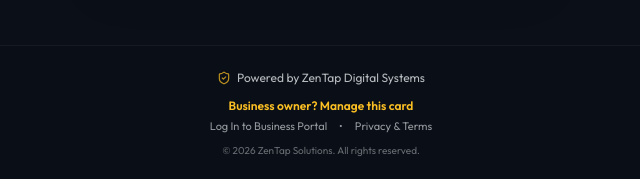
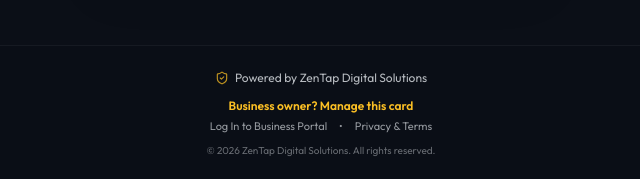
Before and after one commit to MeetBorad/Zentap.ai, a Next.js app: page /r/1/review in a window 1280 px wide. Shown: the part 1538-1717 px from the top of the page, without its empty margins (319-959 px from the left). Built offline with nearby package versions, Linux system fonts and the light colour scheme; no server answers; the database is empty; a web font is replaced by a local one.

Commit message:
fix(brand): enforce ZenTap brand name consistency, Powered by ZenTap Digital Solutions, and 2026 copyright notice v1.54.34

```diff
--- a/src/app/api/admin/owner-credentials/route.ts
+++ b/src/app/api/admin/owner-credentials/route.ts
@@ -48,7 +48,7 @@ export async function GET() {
     // Fallback sample clients if DB returned empty
     if (clients.length === 0) {
       clients = [
-        { business_id: "ZT-0004", business_name: "Zentap Digital Solutions", city: "Ahmedabad", owner_name: "Meet", owner_phone: "+91 92745 60880", owner_email: "meetborad@hotmail.com" },
+        { business_id: "ZT-0004", business_name: "ZenTap Digital Solutions", city: "Ahmedabad", owner_name: "Meet", owner_phone: "+91 92745 60880", owner_email: "meetborad@hotmail.com" },
         { business_id: "ZT-0001", business_name: "Café Aroma Bodakdev", city: "Ahmedabad", owner_name: "Aarav Sharma", owner_phone: "+91 98250 12345", owner_email: "contact@cafearoma.in" },
         { business_id: "ZT-0002", business_name: "Smile Dental Clinic", city: "Surat", owner_name: "Dr. Priya Patel", owner_phone: "+91 98251 23456", owner_email: "smiledental@gmail.com" },
         { business_id: "ZT-0003", business_name: "Urban Hair Salon", city: "Vadodara", owner_name: "Rohan Mehta", owner_phone: "+91 98252 34567", owner_email: "urbanhairsalon@gmail.com" },
--- a/src/app/r/[slug]/page.tsx
+++ b/src/app/r/[slug]/page.tsx
@@ -242,7 +242,7 @@ export default async function Page({
 
   const effectiveBiz: BusinessRecord = {
     id: clientRecord?.business_id || pageConfig?.business_id || biz?.id || pageConfig?.tag_id || "ZT-0004",
-    name: clientRecord?.business_name || cfg.title || pageConfig?.business_name || biz?.name || "ZenTap Digital Solutions",
+    name: (clientRecord?.business_name || cfg.title || pageConfig?.business_name || biz?.name || "ZenTap Digital Solutions").replace(/\bZentap\b/g, "ZenTap"),
     slug: (clientRecord?.business_id || pageConfig?.business_id || biz?.slug || pageConfig?.tag_id || "zentap").toLowerCase(),
     review_url: clientRecord?.google_review_link || cfg.google_link || biz?.google_review_link || "https://g.page/r/CdJX2OGu1yhoEAI/review",
     google_review_link: clientRecord?.google_review_link || cfg.google_link || biz?.google_review_link || "https://g.page/r/CdJX2OGu1yhoEAI/review",
@@ -432,7 +432,7 @@ export default async function Page({
       <ZenTapHubPage
         business={{
           ...effectiveBiz,
-          name: clientRecord?.business_name || cfg.title || effectiveBiz.name,
+          name: (clientRecord?.business_name || cfg.title || effectiveBiz.name).replace(/\bZentap\b/g, "ZenTap"),
         }}
         design={customDesign}
         buttons={getPageButtons(effectiveBiz.id)}
--- a/src/components/customer/ZenTapHubPage.tsx
+++ b/src/components/customer/ZenTapHubPage.tsx
@@ -201,7 +201,7 @@ export default function ZenTapHubPage({
   const cfg = localConfig || {};
   const isZenTapDemo = (liveBusiness.slug || "").toLowerCase() === "zentap" || liveBusiness.id === "sample-demo-biz-01";
 
-  const businessName = liveBusiness.name || cfg.title || "ZenTap Digital Solutions";
+  const businessName = (liveBusiness.name || cfg.title || "ZenTap Digital Solutions").replace(/\bZentap\b/g, "ZenTap");
   const subtitle = liveBusiness.category || cfg.subtitle || cfg.category || (isZenTapDemo ? "Ahmedabad • Welcome to our official digital hub" : "");
   const address = liveBusiness.address || cfg.address || (isZenTapDemo ? "Ahmedabad, Gujarat, India" : "");
 
@@ -1442,7 +1442,7 @@ export default function ZenTapHubPage({
         <div className="max-w-[480px] mx-auto px-4 py-6 flex flex-col items-center gap-2 text-center">
           <div className="flex items-center gap-1.5 text-xs text-[#94A3B8]">
             <ShieldCheck className="w-4 h-4 text-[#ffc174]" />
-            <span>Powered by ZenTap Digital Systems</span>
+            <span>Powered by ZenTap Digital Solutions</span>
           </div>
           <div className="flex flex-col items-center gap-1 pt-1">
             <button
@@ -1466,7 +1466,7 @@ export default function ZenTapHubPage({
             </div>
           </div>
           <span className="text-[11px] text-[#94A3B8]/70">
-            © 2025 ZenTap Solutions. All rights reserved.
+            © 2026 ZenTap Digital Solutions. All rights reserved.
           </span>
         </div>
       </footer>
--- a/src/components/customer/ZenTapReviewAssistant.tsx
+++ b/src/components/customer/ZenTapReviewAssistant.tsx
@@ -103,7 +103,7 @@ export default function ZenTapReviewAssistant({
   }, []);
 
   // Consistent business details from database/client record
-  const businessName = liveBusiness.name || pageConfig?.title || "ZenTap Digital Solutions";
+  const businessName = (liveBusiness.name || pageConfig?.title || "ZenTap Digital Solutions").replace(/\bZentap\b/g, "ZenTap");
   const city = liveBusiness.city || "Ahmedabad";
   const cleanPhone = (liveBusiness.phone || pageConfig?.phone || "+919274560880").replace(/\s+/g, "");
   const cleanWa = (liveBusiness.whatsapp || liveBusiness.whatsapp_number || pageConfig?.whatsapp || "919274560880").replace(/\D/g, "");
@@ -1023,7 +1023,7 @@ export default function ZenTapReviewAssistant({
         <div className="max-w-[480px] mx-auto px-4 flex flex-col items-center gap-2 text-center">
           <div className="flex items-center gap-1.5 text-xs opacity-75">
             <ShieldCheck className={`w-3.5 h-3.5 ${themeClasses.accentText}`} />
-            <span>Powered by ZenTap Digital Systems</span>
+            <span>Powered by ZenTap Digital Solutions</span>
           </div>
           <div className="flex flex-col items-center gap-1 pt-1">
             <button
@@ -1046,7 +1046,7 @@ export default function ZenTapReviewAssistant({
             </div>
           </div>
           <span className="text-[10px] opacity-40">
-            © {new Date().getFullYear()} ZenTap Solutions. All rights reserved.
+            © 2026 ZenTap Digital Solutions. All rights reserved.
           </span>
         </div>
       </footer>
--- a/src/components/modals/OwnerAccessModal.tsx
+++ b/src/components/modals/OwnerAccessModal.tsx
@@ -889,7 +889,7 @@ export default function OwnerAccessModal({
                       required
                       value={editName}
                       onChange={(e) => setEditName(e.target.value)}
-                      placeholder="e.g. Zentap Digital Solutions"
+                      placeholder="e.g. ZenTap Digital Solutions"
                       className="w-full pl-10 pr-3.5 py-2 rounded-xl bg-black/40 border border-white/15 text-xs text-white placeholder:text-gray-500 focus:outline-none focus:border-amber-400"
                     />
                   </div>
--- a/src/lib/adminPlatformStore.ts
+++ b/src/lib/adminPlatformStore.ts
@@ -210,7 +210,7 @@ const INITIAL_CLIENTS: ClientRecord[] = [
   {
     id: "cl_04",
     business_id: "ZT-0004",
-    business_name: "Zentap Digital Solutions",
+    business_name: "ZenTap Digital Solutions",
     owner_name: "Meet",
     owner_phone: "+91 96627 60880",
     contact_phone: "+91 92745 60880",
@@ -276,7 +276,7 @@ const INITIAL_TAGS: QrNfcTagItemRecord[] = [
     tag_id: "ST3",
     product_type: "Counter Standee",
     business_id: "ZT-0004",
-    business_name: "Zentap Digital Solutions",
+    business_name: "ZenTap Digital Solutions",
     link: `${DOMAIN_BASE}/t/ST3`,
     destination: "business_page",
     scans_count: 36,
@@ -365,7 +365,7 @@ const INITIAL_GOOGLE_LINKS: GoogleReviewLinkItemRecord[] = [
     id: "gl_03",
     tag_id: "ST3",
     business_id: "ZT-0004",
-    business_name: "Zentap Digital Solutions",
+    business_name: "ZenTap Digital Solutions",
     link_of_tag_id: `${DOMAIN_BASE}/t/ST3`,
     business_google_review_link: "https://g.page/r/CdJX2OGu1yhoEAI/review",
     destination: "business_page",
@@ -483,13 +483,13 @@ const INITIAL_PAGE_EDITORS: PageEditorConfigItemRecord[] = [
     id: "pe_03",
     tag_id: "ST3",
     business_id: "ZT-0004",
-    business_name: "Zentap Digital Solutions",
+    business_name: "ZenTap Digital Solutions",
     link_url: `${DOMAIN_BASE}/t/ST3`,
     setup_status: "completed",
     config_data: {
       theme: "obsidian",
       accent_color: "#38bdf8",
-      title: "Zentap Digital Solutions",
+      title: "ZenTap Digital Solutions",
       subtitle: "Customer Satisfaction Hub",
       category: "Customer Satisfaction Hub",
       cover_image: "/covers/zentap_cover.png",
@@ -903,7 +903,7 @@ export interface StandardClientColumnDef {
 }
 
 export const STANDARD_CLIENT_COLUMNS: StandardClientColumnDef[] = [
-  { id: "business_name", label: "Business Name", category: "basic", type: "text", placeholder: "e.g. Zentap Digital Solutions", description: "Official business title displayed across client cards and hub." },
+  { id: "business_name", label: "Business Name", category: "basic", type: "text", placeholder: "e.g. ZenTap Digital Solutions", description: "Official business title displayed across client cards and hub." },
   { id: "category", label: "Category", category: "basic", type: "text", placeholder: "e.g. Customer Satisfaction Hub", description: "Business category and tagline displayed on public pages." },
   { id: "city", label: "City / Location", category: "basic", type: "text", placeholder: "e.g. Ahmedabad", description: "Primary operating city or jurisdiction." },
   { id: "owner_name", label: "Owner Name", category: "contact", type: "text", placeholder: "e.g. Meet Borad", description: "Full legal or operating name of the business owner." },
```
Also changed, not shown: 1 other file (tests, documents, lock files or other folders).
